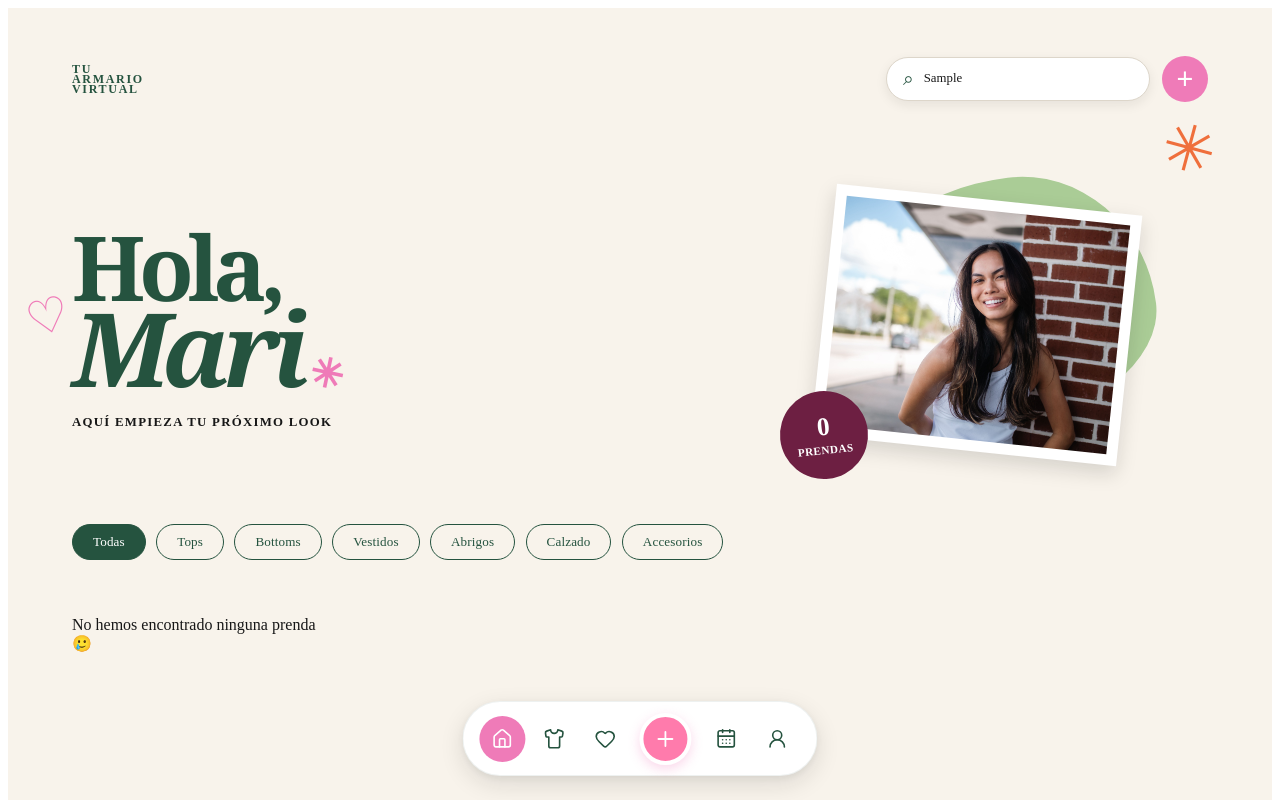
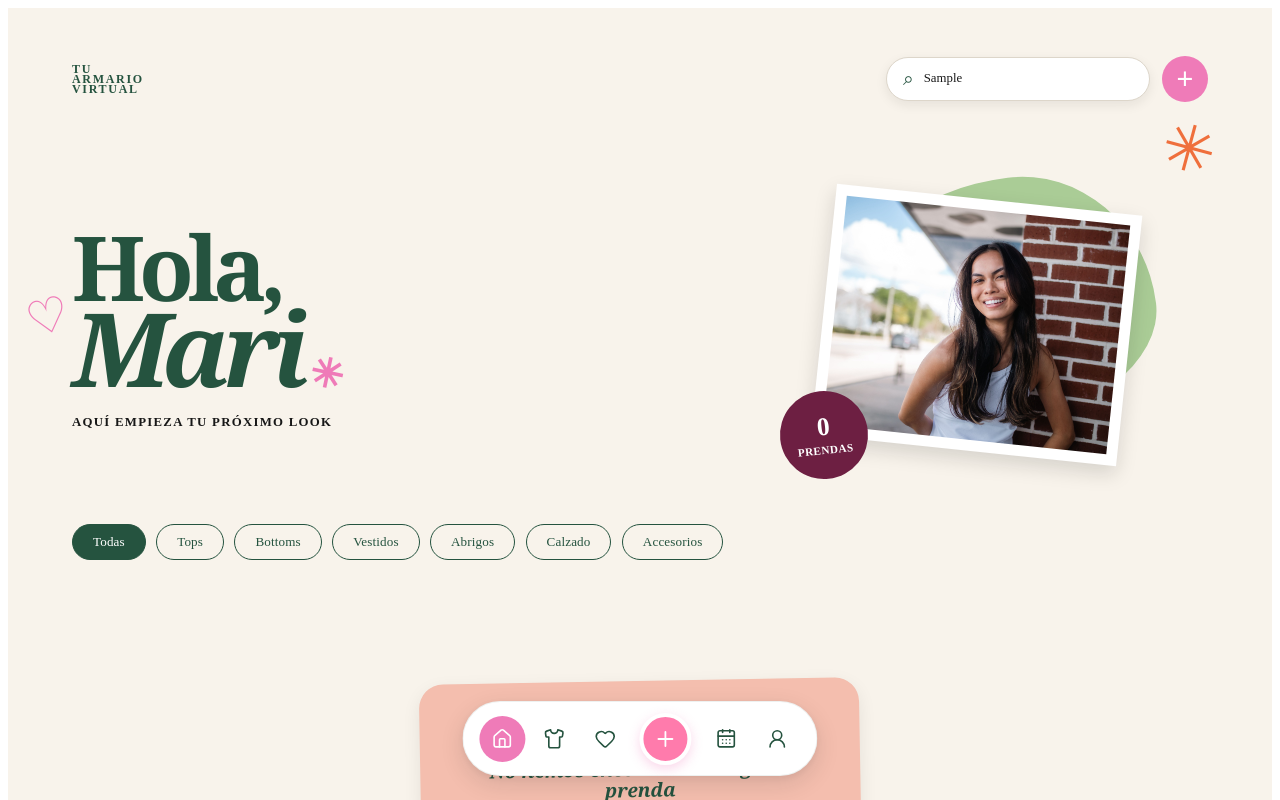
Before and after one commit to Mari2navarro/virtual-closet, a React (Vite) app: page / in a window 1280 px wide. Both pictures are taken after typing "Sample" into the empty fields and a click on the button "Añadir prenda". Shown: the top 800 px of the page. Built offline with nearby package versions, Linux system fonts and the light colour scheme; the HTML template or start-up script is replaced by a standard one.

Commit message:
Add empty wardrobe state

```diff
--- a/src/components/clothing_grid/clothing-grid.jsx
+++ b/src/components/clothing_grid/clothing-grid.jsx
@@ -1,13 +1,16 @@
 import ClothingCard from "../clothing_card/clothing-card";
 import "./clothing-grid.scss";
+
+import { SearchX } from "lucide-react";
 
 function ClothingGrid({ clothes, onToggleFavorite }) {
   if (clothes.length === 0) {
     return (
       <section className="clothing-grid clothing-grid--empty">
-        <p className="clothing-grid__empty-message">
-          No hemos encontrado ninguna prenda 🥲
-        </p>
+        <div className="clothing-grid__empty-message">
+  <SearchX className="clothing-grid__empty-icon" />
+  <p>No hemos encontrado ninguna prenda</p>
+</div>
       </section>
     );
   }
--- a/src/components/clothing_grid/clothing-grid.scss
+++ b/src/components/clothing_grid/clothing-grid.scss
@@ -4,4 +4,50 @@
   display: grid;
   grid-template-columns: repeat(4, 1fr);
   gap: 2rem;
+
+  &--empty {
+    display: flex;
+    align-items: center;
+    justify-content: center;
+
+    min-height: 250px;
+    padding: 2rem;
+  }
+
+&__empty-message {
+  display: flex;
+  flex-direction: column;
+  align-items: center;
+  gap: 0.8rem;
+
+  max-width: 360px;
+  margin: 0;
+  padding: 2rem 2.5rem;
+
+  border-radius: 24px;
+
+  background-color: $color-peach;
+  color: $color-forest;
+
+  box-shadow: 0 6px 18px rgba(23, 23, 23, 0.08);
+
+  transform: rotate(-1deg);
+
+  p {
+    margin: 0;
+
+    font-family: Georgia, "Times New Roman", serif;
+    font-size: 1.2rem;
+    font-style: italic;
+    font-weight: 600;
+    line-height: 1.1;
+    text-align: center;
+  }
 }
+
+&__empty-icon {
+  width: 2rem;
+  height: 2rem;
+  stroke-width: 1.6;
+}
+}
```
